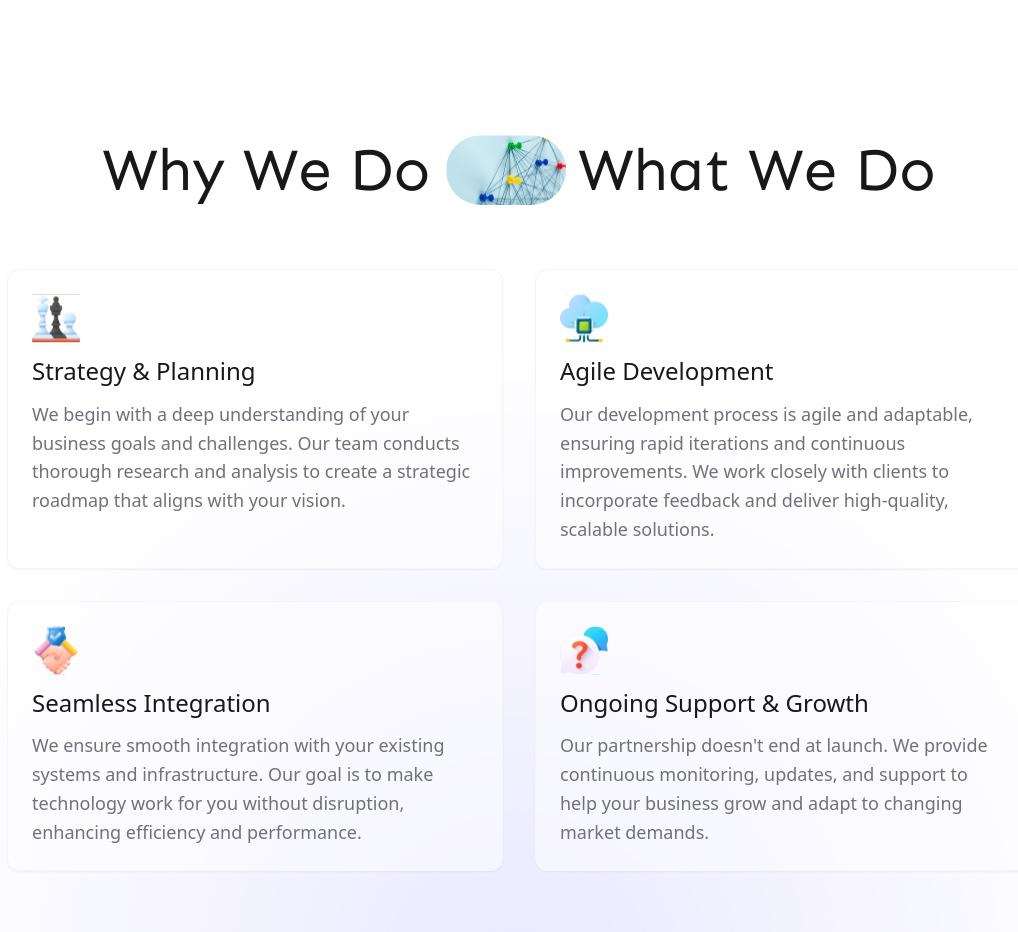
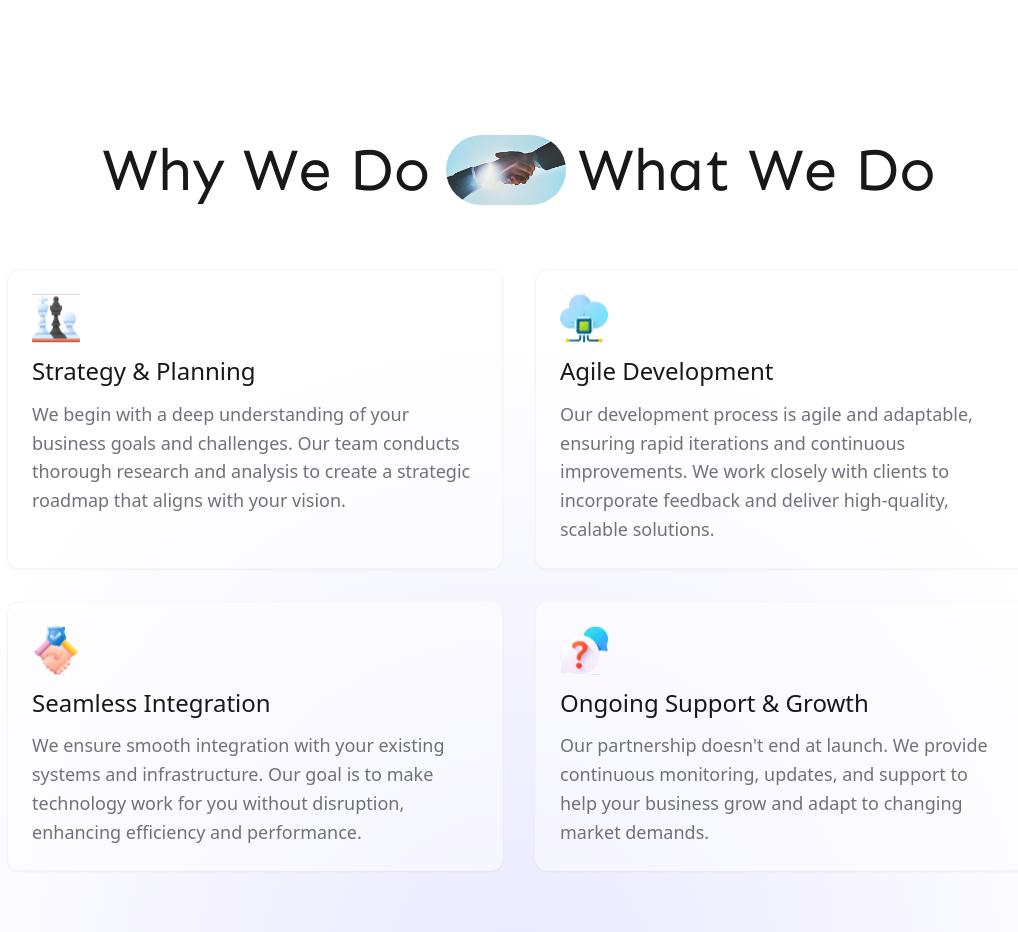
Before and after one commit to tanzim-ikram/agency-website, a Next.js app: page /about in a window 1280 px wide. Shown: the part 1320-2252 px from the top of the page, without its empty margins (121-1139 px from the left). Built offline with nearby package versions, Linux system fonts and the light colour scheme.

Commit message:
Update image source in WhatWeDo component for accurate representation

```diff
--- a/app/components/WhatWeDo.jsx
+++ b/app/components/WhatWeDo.jsx
@@ -46,7 +46,7 @@ const WhatWeDo = () => {
             Why We Do{" "}
             <div className="relative overflow-hidden w-32.5 h-12.5 sm:w-30 sm:h-17.5">
               <Image
-                src="/about/text-img2.png"
+                src="/about/about-text-img1.png"
                 alt="Impact icon 3"
                 fill
                 className="inline object-none object-center sm:object-cover rounded-full"
```
